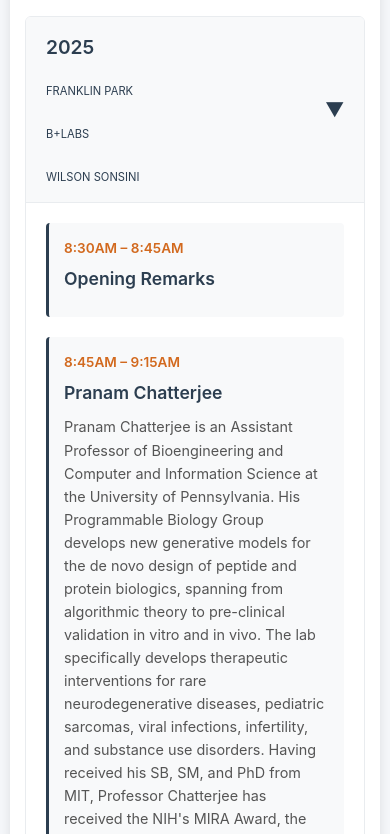
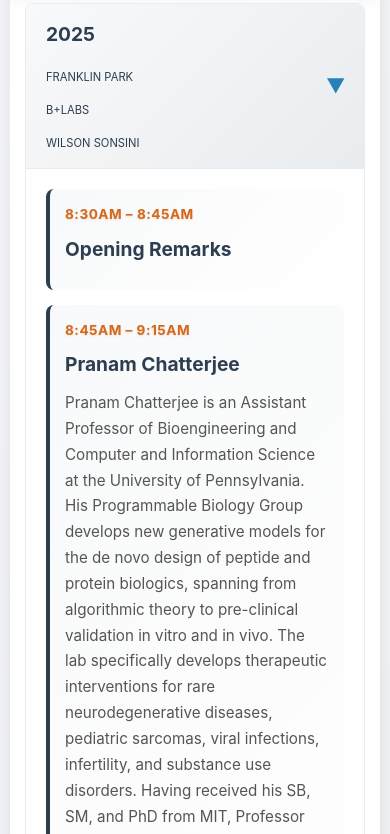
Before and after one commit to RNCDev/fp-venture-day, a website: page index.html in a window 390 px wide. Shown: the part 165-999 px from the top of the page. Drawn offline with Linux system fonts and the light colour scheme.

Commit message:
Major design enhancements: animations, gradients, hover effects - version 1.2.0

```diff
--- a/index.html
+++ b/index.html
@@ -7,7 +7,7 @@
     <meta http-equiv="Pragma" content="no-cache">
     <meta http-equiv="Expires" content="0">
     <title>Venture Day Archives</title>
-    <!-- Version 1.1.8 - 2024-09-27 -->
+    <!-- Version 1.2.0 - 2024-09-27 -->
 
     <!-- Favicon -->
     <link rel="apple-touch-icon" sizes="180x180" href="apple-touch-icon.png">
@@ -22,7 +22,7 @@
 <body>
     <div class="container">
         <div class="header">
-            <div class="version">v1.1.8</div>
+            <div class="version">v1.2.0</div>
             <h1>Venture Day Archives</h1>
         </div>
 
--- a/styles.css
+++ b/styles.css
@@ -6,28 +6,42 @@
 }
 
 body {
-    font-family: -apple-system, BlinkMacSystemFont, 'Segoe UI', Arial, sans-serif;
+    font-family: -apple-system, BlinkMacSystemFont, 'Segoe UI', 'Inter', Arial, sans-serif;
     line-height: 1.6;
     color: #333;
-    background: #f5f7fa;
+    background: linear-gradient(135deg, #f5f7fa 0%, #e8ecf0 100%);
     padding: 20px;
+    min-height: 100vh;
 }
 
 .container {
     max-width: 1000px;
     margin: 0 auto;
     background: white;
-    border-radius: 8px;
-    box-shadow: 0 4px 12px rgba(0,0,0,0.1);
+    border-radius: 12px;
+    box-shadow: 0 8px 32px rgba(0,0,0,0.12);
     overflow: hidden;
+    animation: fadeInUp 0.6s ease-out;
+}
+
+@keyframes fadeInUp {
+    from {
+        opacity: 0;
+        transform: translateY(30px);
+    }
+    to {
+        opacity: 1;
+        transform: translateY(0);
+    }
 }
 
 .header {
-    background: #2c3e50;
+    background: linear-gradient(135deg, #2c3e50 0%, #34495e 100%);
     color: white;
     padding: 30px 20px;
     text-align: center;
     position: relative;
+    box-shadow: 0 4px 20px rgba(44, 62, 80, 0.3);
 }
 
 .supporters {
@@ -59,13 +73,23 @@ body {
 
 h1 {
     font-size: 4.0rem;
-    font-weight: 800;
+    font-weight: 900;
     margin: 0;
     color: rgba(255, 255, 255, 0.4);
-    text-shadow: 0 2px 4px rgba(0,0,0,0.3);
+    text-shadow: 0 4px 8px rgba(0,0,0,0.4);
     line-height: 0.8;
     letter-spacing: -0.02em;
     text-transform: uppercase;
+    animation: titleGlow 2s ease-in-out infinite alternate;
+}
+
+@keyframes titleGlow {
+    from {
+        text-shadow: 0 4px 8px rgba(0,0,0,0.4);
+    }
+    to {
+        text-shadow: 0 4px 8px rgba(0,0,0,0.4), 0 0 20px rgba(255,255,255,0.1);
+    }
 }
 
 .version {
@@ -84,15 +108,40 @@ h1 {
 .year-section {
     margin-bottom: 20px;
     border: 1px solid #e9ecef;
-    border-radius: 6px;
+    border-radius: 8px;
     overflow: hidden;
     background: white;
+    transition: all 0.3s ease;
+    animation: slideInFromLeft 0.5s ease-out;
+    animation-fill-mode: both;
+}
+
+.year-section:nth-child(1) { animation-delay: 0.1s; }
+.year-section:nth-child(2) { animation-delay: 0.2s; }
+.year-section:nth-child(3) { animation-delay: 0.3s; }
+.year-section:nth-child(4) { animation-delay: 0.4s; }
+.year-section:nth-child(5) { animation-delay: 0.5s; }
+
+.year-section:hover {
+    transform: translateY(-2px);
+    box-shadow: 0 8px 25px rgba(0,0,0,0.1);
+}
+
+@keyframes slideInFromLeft {
+    from {
+        opacity: 0;
+        transform: translateX(-30px);
+    }
+    to {
+        opacity: 1;
+        transform: translateX(0);
+    }
 }
 
 .year-header {
-    background: #f8f9fa;
+    background: linear-gradient(135deg, #f8f9fa 0%, #e9ecef 100%);
     padding: 15px 20px;
-    font-weight: 600;
+    font-weight: 700;
     font-size: 1.2rem;
     color: #2c3e50;
     cursor: pointer;
@@ -100,8 +149,11 @@ h1 {
     display: flex;
     justify-content: space-between;
     align-items: center;
-    transition: background 0.2s ease;
+    transition: all 0.3s ease;
+    position: relative;
+    overflow: hidden;
 }
+
 
 .year-header-left {
     display: flex;
@@ -127,17 +179,29 @@ h1 {
 }
 
 .year-header:hover {
-    background: #e9ecef;
+    background: linear-gradient(135deg, #e9ecef 0%, #dee2e6 100%);
 }
 
 .year-content {
     max-height: 0;
     overflow: hidden;
-    transition: max-height 0.3s ease;
+    transition: max-height 0.4s cubic-bezier(0.4, 0, 0.2, 1);
 }
 
 .year-content.active {
     max-height: 2000px;
+    animation: expandContent 0.4s ease-out;
+}
+
+@keyframes expandContent {
+    from {
+        opacity: 0;
+        transform: translateY(-10px);
+    }
+    to {
+        opacity: 1;
+        transform: translateY(0);
+    }
 }
 
 .year-inner {
@@ -146,10 +210,53 @@ h1 {
 
 .session {
     margin-bottom: 20px;
-    padding: 15px;
-    background: #f8f9fa;
-    border-radius: 4px;
-    border-left: 3px solid #2c3e50;
+    padding: 20px;
+    background: linear-gradient(135deg, #f8f9fa 0%, #ffffff 100%);
+    border-radius: 8px;
+    border-left: 4px solid #2c3e50;
+    transition: all 0.3s cubic-bezier(0.4, 0, 0.2, 1);
+    position: relative;
+    overflow: hidden;
+    animation: slideInUp 0.5s ease-out;
+}
+
+.session::before {
+    content: '';
+    position: absolute;
+    top: 0;
+    left: 0;
+    width: 100%;
+    height: 100%;
+    background: linear-gradient(135deg, rgba(52, 152, 219, 0.05) 0%, rgba(41, 128, 185, 0.05) 100%);
+    opacity: 0;
+    transition: opacity 0.3s ease;
+    z-index: 0;
+}
+
+.session:hover {
+    transform: translateY(-3px) scale(1.01);
+    box-shadow: 0 12px 30px rgba(0,0,0,0.15);
+    border-left-color: #3498db;
+}
+
+.session:hover::before {
+    opacity: 1;
+}
+
+.session > * {
+    position: relative;
+    z-index: 1;
+}
+
+@keyframes slideInUp {
+    from {
+        opacity: 0;
+        transform: translateY(20px);
+    }
+    to {
+        opacity: 1;
+        transform: translateY(0);
+    }
 }
 
 .session:last-child {
@@ -158,50 +265,89 @@ h1 {
 
 .session-time {
     color: #d2691e;
-    font-weight: 600;
+    font-weight: 700;
     font-size: 0.85rem;
-    margin-bottom: 6px;
+    margin-bottom: 8px;
     text-transform: uppercase;
+    letter-spacing: 0.5px;
+    text-shadow: 0 1px 2px rgba(210, 105, 30, 0.2);
 }
 
 .session-speaker {
     color: #2c3e50;
-    font-size: 1.1rem;
-    margin-bottom: 8px;
-    font-weight: 600;
+    font-size: 1.2rem;
+    margin-bottom: 10px;
+    font-weight: 700;
+    transition: color 0.3s ease;
+}
+
+.session:hover .session-speaker {
+    color: #3498db;
 }
 
 .session-description {
     color: #555;
-    font-size: 0.9rem;
-    line-height: 1.6;
+    font-size: 0.95rem;
+    line-height: 1.7;
+    transition: color 0.3s ease;
+}
+
+.session:hover .session-description {
+    color: #444;
 }
 
 .lunch {
-    background: #e8f5e8;
+    background: linear-gradient(135deg, #e8f5e8 0%, #d4edda 100%);
     color: #2d5a2d;
     text-align: center;
-    padding: 15px;
-    border-radius: 4px;
-    font-weight: 600;
+    padding: 18px;
+    border-radius: 8px;
+    font-weight: 700;
     margin: 15px 0;
+    border-left: 4px solid #28a745;
+    transition: all 0.3s ease;
+    animation: pulse 2s ease-in-out infinite;
+}
+
+.lunch:hover {
+    transform: scale(1.02);
+    box-shadow: 0 8px 20px rgba(40, 167, 69, 0.2);
+}
+
+@keyframes pulse {
+    0%, 100% {
+        transform: scale(1);
+    }
+    50% {
+        transform: scale(1.01);
+    }
 }
 
 .arrow {
-    transition: transform 0.2s ease;
+    transition: transform 0.3s cubic-bezier(0.4, 0, 0.2, 1);
+    font-size: 1.2rem;
+    color: #3498db;
 }
 
 .year-header.active .arrow {
     transform: rotate(90deg);
+    color: #2980b9;
 }
 
 @media (max-width: 768px) {
     body {
         padding: 10px;
+        background: linear-gradient(135deg, #f5f7fa 0%, #e8ecf0 100%);
+    }
+
+    .container {
+        border-radius: 8px;
+        box-shadow: 0 4px 20px rgba(0,0,0,0.1);
     }
 
     .header {
         padding: 20px 15px;
+        background: linear-gradient(135deg, #2c3e50 0%, #34495e 100%);
     }
 
     .content {
@@ -209,13 +355,14 @@ h1 {
     }
 
     h1 {
-        font-size: 3rem;
+        font-size: 2.5rem;
         line-height: 0.85;
+        font-weight: 900;
     }
 
     .year-supporters {
         flex-direction: column;
-        gap: 25px;
+        gap: 15px;
         margin-top: 10px;
     }
 
@@ -234,4 +381,17 @@ h1 {
     .year-content.active {
         max-height: 5000px;
     }
+
+    .session {
+        padding: 15px;
+        margin-bottom: 15px;
+    }
+
+    .session:hover {
+        transform: translateY(-1px) scale(1.005);
+    }
+
+    .year-section:hover {
+        transform: translateY(-1px);
+    }
 }
```
Also changed, not shown: content.md (+1 -1 lines).
